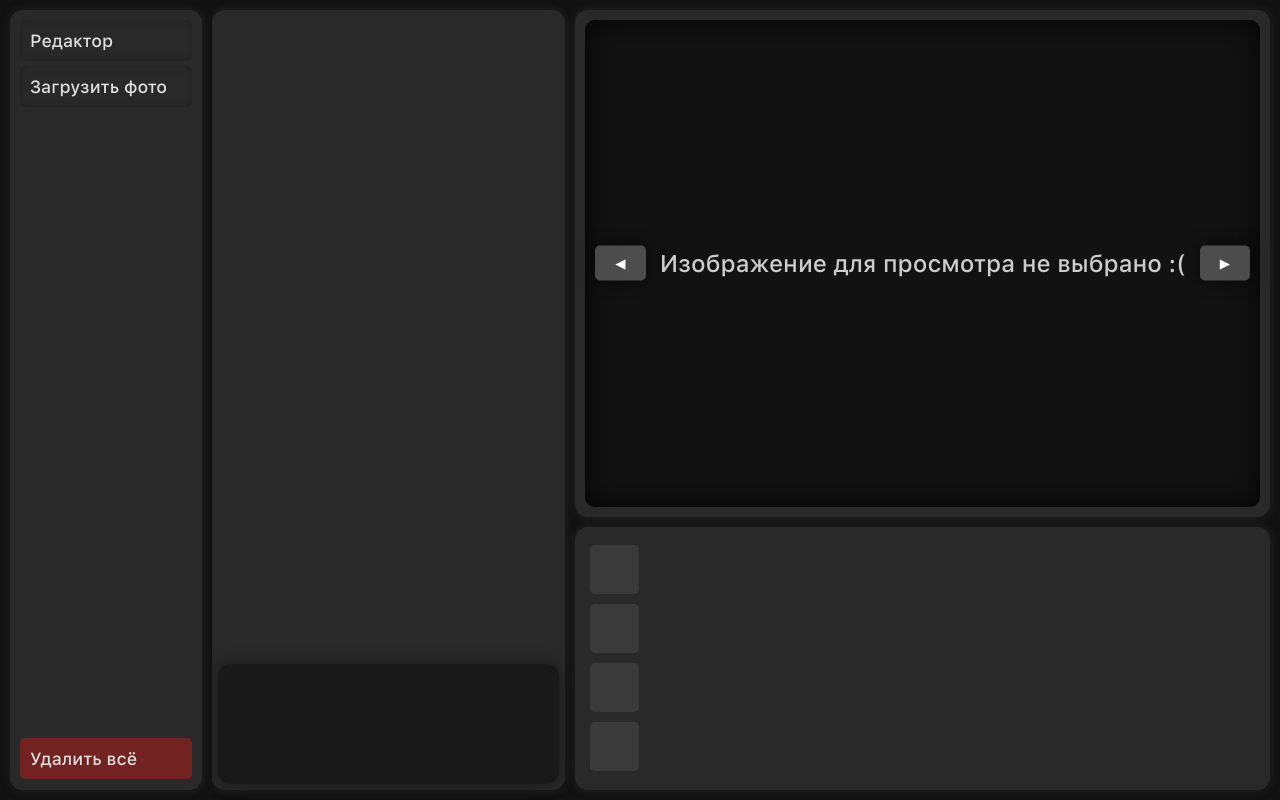
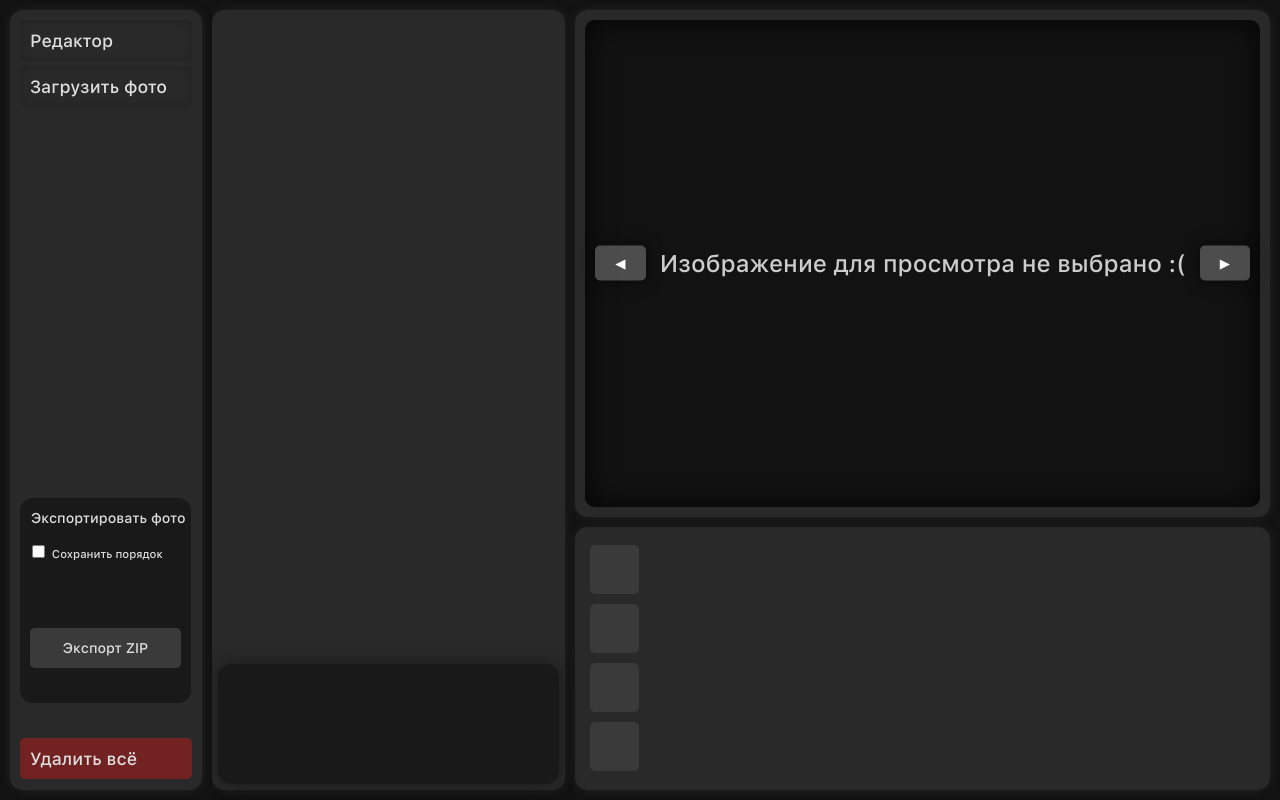
Before and after one commit to mrvasil/PicBrowser, a Flask app: page / in a window 1280 px wide. Run offline with Flask 3, Linux system fonts and the light colour scheme; data that the repository does not hold is empty.

Commit message:
photo_export

```diff
--- a/interface/routes.py
+++ b/interface/routes.py
@@ -28,7 +28,7 @@ def page2():
 
 @app.route('/uploads/<user_code>/<filename>')
 def uploaded_file(user_code, filename):
-    return send_file(os.path.join('../uploads', user_code, filename))
+    return send_file(os.path.join('..', 'uploads', user_code, filename))
 
 
 
@@ -234,6 +234,32 @@ def redo_last_action():
     except Exception as e:
         return jsonify(success=False, error=str(e)), 500
 
+
+
+
+
+@app.route('/export_zip', methods=['GET'])
+def export_zip():
+    user_code = db.get_user_code(request)
+    user_folder = os.path.join('uploads', user_code)
+    zip_filename = f"picbrowser.zip"
+    zip_path = os.path.join('uploads', user_code, zip_filename)
+    preserve_order = request.args.get('preserve_order') == 'true'
+
+    with zipfile.ZipFile(zip_path, 'w') as zipf:
+        if preserve_order:
+            images = db.get_visible_images(user_code)
+            for index, filename in enumerate(images):
+                file_path = os.path.join(user_folder, filename)
+                zipf.write(file_path, arcname=f"IMG_{index+1}.jpg")
+        else:
+            for root, dirs, files in os.walk(user_folder):
+                for file in files:
+                    if file.lower().endswith(('.png', '.jpg', '.jpeg', '.gif', '.bmp')):
+                        zipf.write(os.path.join(root, file), arcname=file)
+
+    return send_file(os.path.join('..', 'uploads', user_code, zip_filename))
+
 # @app.route('/get_similarity_images')
 # def get_similarity_images():
 #     user_code = db.get_user_code(request)
--- a/interface/static/style.css
+++ b/interface/static/style.css
@@ -164,8 +164,8 @@ body {
     border: 0;
     border-radius: 5px;
     box-shadow: 0.02em 0.02em 8px rgba(0, 0, 0, 0.808);
+    cursor: grab;
 }
-
 .thumbnail.selected img {
     box-shadow: 0.02em 0.02em 8px rgb(255, 255, 255);
 }
@@ -220,7 +220,6 @@ body {
 
 
 .delete-all-btn {
-    margin-top: auto;
     margin-bottom: 1px;
     box-shadow: inset 0 0 0px rgba(255, 93, 93, 0.551);
     background-color: rgba(237, 23, 23, 0.377);
@@ -244,7 +243,33 @@ body {
     right: 6px;
 }
 
+.export-div {
+    margin-top: auto;
+    height: 200px;
+    border: 0px;
+    border-radius: 13px;
+    width: 161px;
+    background-color: #191919;
+    padding: 5px;
+    padding-top: 0px;
+    margin-bottom: 35px;
+    display: flex;
+    flex-direction: column;
+    align-items: left;
+}
 
+.export-btn {
+    width: 151px;
+    height: 40px;
+    font-size: 88%;
+    margin-top: 67px;
+}
+
+.export-text {
+    margin-top: 12px;
+    font-size: 88%;
+    margin-left: 3px;
+}
 
 
 *::-webkit-scrollbar {
--- a/interface/templates/index.html
+++ b/interface/templates/index.html
@@ -11,6 +11,15 @@
     <div class="menu">
         <button class="menu-item" onclick="loadPage('main')">Редактор</button>
         <button class="menu-item" onclick="loadPage('upload')">Загрузить фото</button>
+        <div class="export-div">
+            <div class="export-text">
+                    <div style="margin-left: 3px;">Экспортировать фото</div>
+                    <br>
+                    <input type="checkbox" id="filter-checkbox">
+                    <label for="filter-checkbox" style="font-size: 80%;">Сохранить порядок</label>
+            </div>
+            <button class="default-btn export-btn" >Экспорт ZIP</button>
+        </div>
         <button class="menu-item delete-all-btn" onclick="">Удалить всё</button>
     </div>
     <div id="content">
@@ -27,6 +36,16 @@
             loadPage('main');
         };
 
+
+        document.addEventListener("DOMContentLoaded", function() {
+            const exportButton = document.querySelector('.export-btn');
+            const preserveOrderCheckbox = document.getElementById('filter-checkbox');
+
+            exportButton.addEventListener('click', function() {
+                const preserveOrder = preserveOrderCheckbox.checked;
+                window.location.href = `/export_zip?preserve_order=${preserveOrder}`;
+            });
+        });
 
         document.addEventListener("DOMContentLoaded", function() {
             const deleteAllButton = document.querySelector('.delete-all-btn');
```
